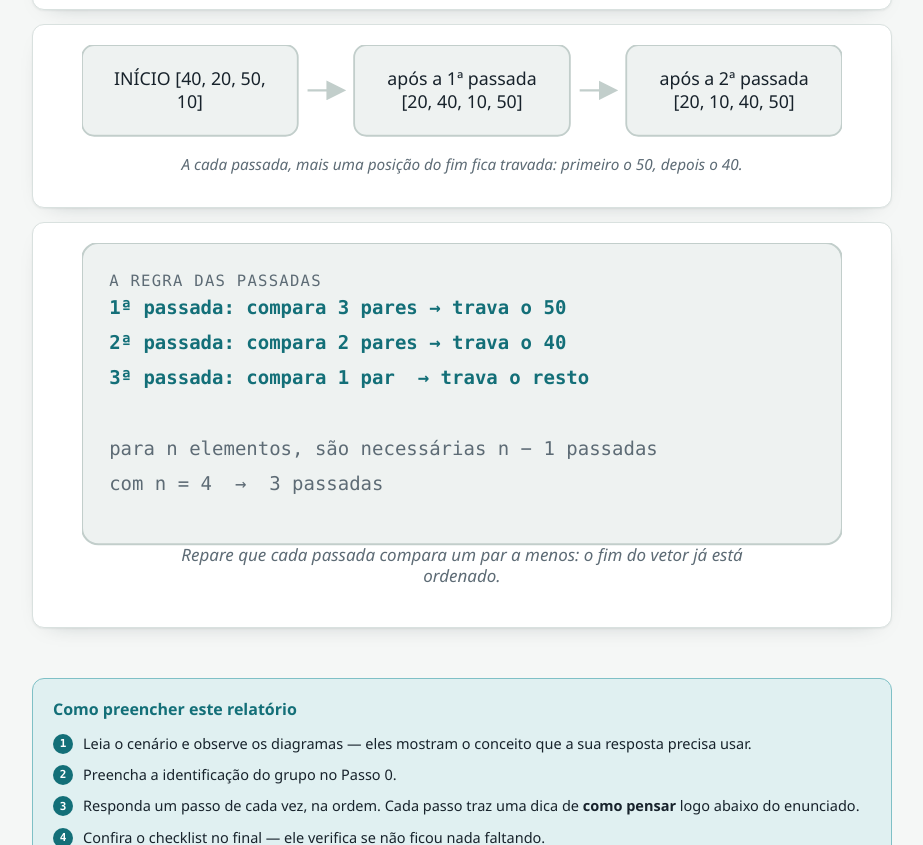
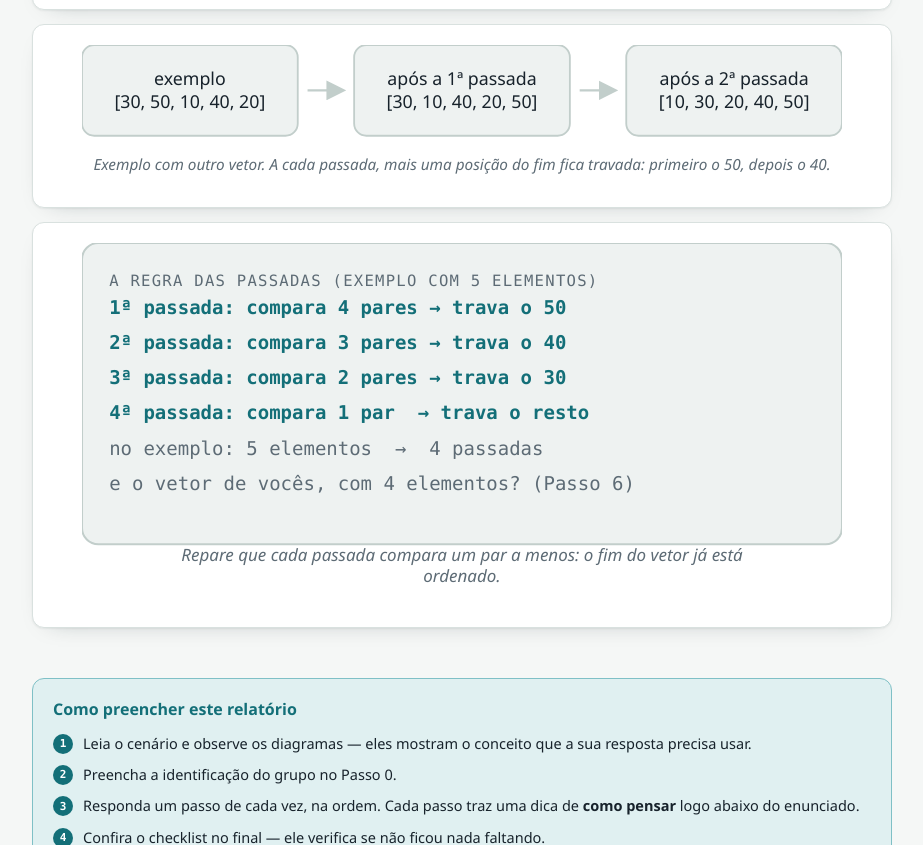
Before and after one commit to olisam2303-ux/atividades-interativas-logica, a plain HTML site: page logica-11-s11a3.html in a window 1280 px wide. Shown: the part 2120-2965 px from the top of the page, without its empty margins (178-1101 px from the left). Drawn offline with Linux system fonts and the light colour scheme.

Commit message:
Semana 11 de Logica: exemplo das passadas com outro vetor (5 elementos), sem entregar os Passos 3, 5 e 6
Co-Authored-By: Claude Opus 5.5 <noreply@anthropic.com>

```diff
--- a/logica-11-s11a3.html
+++ b/logica-11-s11a3.html
@@ -383,9 +383,9 @@ section.tab{display:flex;flex-direction:column;gap:16px}
     </marker>
   </defs>
   <g><rect x="0" y="0" width="176" height="74" rx="10" class="sv-box"/>
-        <text x="88" y="33" class="sv-label">INÍCIO [40, 20, 50,</text><text x="88" y="51" class="sv-label">10]</text></g><path d="M 184 37 L 212 37" class="sv-arrow" marker-end="url(#sv-head)"/><g><rect x="222" y="0" width="176" height="74" rx="10" class="sv-box"/>
-        <text x="310" y="33" class="sv-label">após a 1ª passada</text><text x="310" y="51" class="sv-label">[20, 40, 10, 50]</text></g><path d="M 406 37 L 434 37" class="sv-arrow" marker-end="url(#sv-head)"/><g><rect x="444" y="0" width="176" height="74" rx="10" class="sv-box"/>
-        <text x="532" y="33" class="sv-label">após a 2ª passada</text><text x="532" y="51" class="sv-label">[20, 10, 40, 50]</text></g><text x="310" y="102" class="sv-legend">A cada passada, mais uma posição do fim fica travada: primeiro o 50, depois o 40.</text>
+        <text x="88" y="33" class="sv-label">exemplo</text><text x="88" y="51" class="sv-label">[30, 50, 10, 40, 20]</text></g><path d="M 184 37 L 212 37" class="sv-arrow" marker-end="url(#sv-head)"/><g><rect x="222" y="0" width="176" height="74" rx="10" class="sv-box"/>
+        <text x="310" y="33" class="sv-label">após a 1ª passada</text><text x="310" y="51" class="sv-label">[30, 10, 40, 20, 50]</text></g><path d="M 406 37 L 434 37" class="sv-arrow" marker-end="url(#sv-head)"/><g><rect x="444" y="0" width="176" height="74" rx="10" class="sv-box"/>
+        <text x="532" y="33" class="sv-label">após a 2ª passada</text><text x="532" y="51" class="sv-label">[10, 30, 20, 40, 50]</text></g><text x="310" y="102" class="sv-legend">Exemplo com outro vetor. A cada passada, mais uma posição do fim fica travada: primeiro o 50, depois o 40.</text>
 </svg></div><div class="visual"><svg viewBox="0 0 560 268" class="sv" role="img" xmlns="http://www.w3.org/2000/svg">
   <defs>
     <marker id="sv-head" markerWidth="9" markerHeight="9" refX="7" refY="4.5" orient="auto">
@@ -395,7 +395,7 @@ section.tab{display:flex;flex-direction:column;gap:16px}
       <path d="M0,0 L8,4 L0,8 z" class="sv-headfill-soft"/>
     </marker>
   </defs>
-  <rect x="0" y="0" width="560" height="222" rx="12" class="sv-card"/><text x="20" y="32" class="sv-code-title">A regra das passadas</text><text x="20" y="52" class="sv-code sv-code-key" xml:space="preserve">1ª passada: compara 3 pares → trava o 50</text><text x="20" y="78" class="sv-code sv-code-key" xml:space="preserve">2ª passada: compara 2 pares → trava o 40</text><text x="20" y="104" class="sv-code sv-code-key" xml:space="preserve">3ª passada: compara 1 par  → trava o resto</text><text x="20" y="130" class="sv-code" xml:space="preserve"> </text><text x="20" y="156" class="sv-code sv-code-soft" xml:space="preserve">para n elementos, são necessárias n − 1 passadas</text><text x="20" y="182" class="sv-code sv-code-soft" xml:space="preserve">com n = 4  →  3 passadas</text><text x="280" y="234" class="sv-legend">Repare que cada passada compara um par a menos: o fim do vetor já está</text><text x="280" y="250" class="sv-legend">ordenado.</text>
+  <rect x="0" y="0" width="560" height="222" rx="12" class="sv-card"/><text x="20" y="32" class="sv-code-title">A regra das passadas (exemplo com 5 elementos)</text><text x="20" y="52" class="sv-code sv-code-key" xml:space="preserve">1ª passada: compara 4 pares → trava o 50</text><text x="20" y="78" class="sv-code sv-code-key" xml:space="preserve">2ª passada: compara 3 pares → trava o 40</text><text x="20" y="104" class="sv-code sv-code-key" xml:space="preserve">3ª passada: compara 2 pares → trava o 30</text><text x="20" y="130" class="sv-code sv-code-key" xml:space="preserve">4ª passada: compara 1 par  → trava o resto</text><text x="20" y="156" class="sv-code sv-code-soft" xml:space="preserve">no exemplo: 5 elementos  →  4 passadas</text><text x="20" y="182" class="sv-code sv-code-soft" xml:space="preserve">e o vetor de vocês, com 4 elementos? (Passo 6)</text><text x="280" y="234" class="sv-legend">Repare que cada passada compara um par a menos: o fim do vetor já está</text><text x="280" y="250" class="sv-legend">ordenado.</text>
 </svg></div>
     </section>
 <section>
```
